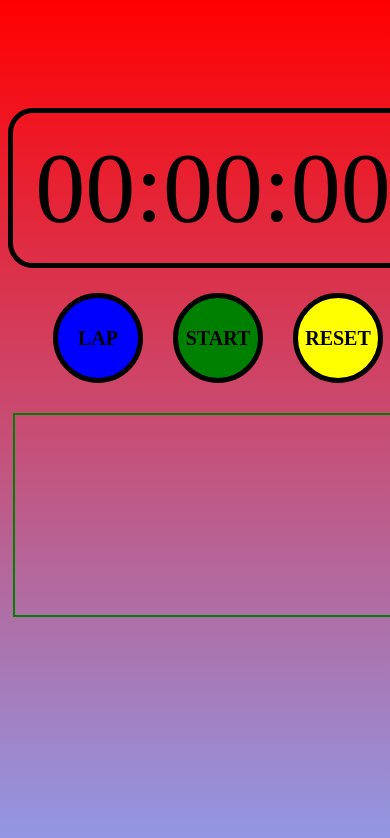
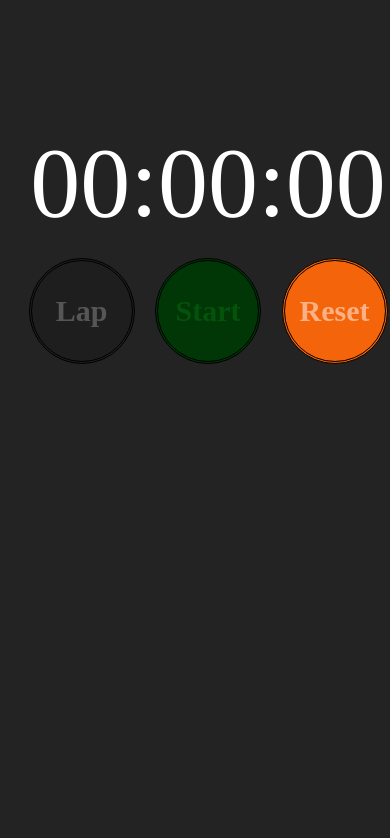
Before and after one commit to shaikwasef/stop_watch, a plain HTML site: page index.html in a window 390 px wide. Shown: the top 838 px of the page. Drawn offline with Linux system fonts and the light colour scheme.

Commit message:
iphone settings made

```diff
--- a/css/style.css
+++ b/css/style.css
@@ -1,88 +1,71 @@
 body{
-	background: linear-gradient(red, #9198e5);
+	background: #232323;
 }
 /* css for box around timer */
 #timer_box{
 	position : relative;
 	top : 100px;
+	display : flex;
+	flex-direction :column;
 	margin : auto;
-	height : 150px;
 	width : 400px;
-	border : 5px solid black;
 	border-radius : 25px;
 	font-size : 50px;
 }
 /* css for timer */
 #timer{
 	font-size : 100px;
-	position : absolute;
-	height : 150px;
-	width : 400px;
+	color : white;
 	text-align : center;
 	line-height: 150px;
 }
-/* css for start button */
-#start{
-	position : absolute;
-	top : 180px;
-	left : 160px;
-	background-color : green;
-	height : 80px;
-	width : 80px;
-	border-radius : 50%;
-	font-size : 20px;
-	text-align :center;
-	line-height: 80px;
+.row_buttons{
+	display : flex;
+	flex-direction : row;
+	justify-content: space-evenly;
+}
+
+.buttons{
 	font-weight: bold;
 	border : 5px solid black;
+	height : 100px;
+	width : 100px;
+	border-radius : 50%;
+	font-size : 30px;
+	text-align :center;
+	line-height: 100px;
 	cursor : pointer;
+	border-style : double ;
+	border-width : 3px ;
 }
-#start:hover {
-	box-shadow: 5px 5px 5px black;
+
+
+/* css for start button */
+.start{
+	background-color :#013606;
+	color : #03530B;
+}
+
+.stop{
+	background-color :#FB5557;
+	color : #FBC155;
 }
 /*css for lap button */
-#lap{
-	position : absolute;
-	top : 180px;
-	left : 40px;
-	background-color : blue;
-	height : 80px;
-	width :80px;
-	border-radius : 50%;
-	text-align :center;
-	line-height: 80px;
-	font-size : 20px;
-	font-weight: bold;
-	border : 5px solid black;
-	cursor : pointer;
+.lap{
+	background-color : #1E1E1E;
+	color:#565656;
 }
-#lap:hover {
-	box-shadow: 5px 5px 5px black;
+
+/* css for reset button*/
+.reset{
+	background-color : #F3640B;
+	color:#FBB183;
 }
-/* css for reset button*/
-#reset{
-	position : absolute;
-	top : 180px;
-	left : 280px;
-	background-color : yellow;
-	height : 80px;
-	width :80px;
-	border-radius : 50%;
-	text-align :center;
-	line-height: 80px;
-	font-size : 20px;
-	font-weight: bold;
-	border : 5px solid black;
-	cursor : pointer;
-}
-#reset:hover {
-	box-shadow: 5px 5px 5px black;
-}
+
 /* css for scroll lap*/
 .scroll_lap{
 	width : 400px;
 	height : 200px;
-	border : 2px solid green;
 	position : absolute;
 	top : 300px;
 	display : flex ;
@@ -94,11 +77,12 @@ body{
  /* css for lap list */
  .list{
  	width : 350px;
- 	height: 100px;
+ 	height: 80px;
  	text-align: center ;
- 	line-height: 100px ;
+ 	line-height: 80px ;
+ 	border-radius : 30% ;
  	border: 10px transparent;
- 	border-bottom : 10px solid black;
+ 	border-bottom : 2px solid white;
  	flex : 0 0 auto;
  }
 
--- a/index.html
+++ b/index.html
@@ -3,10 +3,13 @@
 </head>
 <body>
 	<div id="timer_box">
-		<div id="timer" ></div>
-		<div id = "start"></div>
-		<div id = "lap"></div>
-		<div id = "reset"></div>
+		<div id="timer" >00:00:00</div>
+		<div class="row_buttons">
+			<div class="buttons lap">Lap</div>
+			<div class="buttons start">Start</div>
+			<div class="buttons reset reset_hidden">Reset</div>
+		</div>
+		<div class="scroll_lap"></div>
 	</div>
 	<script src = "js/script.js"></script>
 </body>
--- a/js/script.js
+++ b/js/script.js
@@ -1,9 +1,9 @@
 // Declare targets for each element
 var timer = document.getElementById("timer");
-var start = document.getElementById("start");
-var lap = document.getElementById("lap");
-var reset = document.getElementById("reset");
-var timer_box = document.getElementById("timer_box");
+var start = document.querySelector(".start");
+var lap = document.querySelector(".lap");
+var reset = document.querySelector(".reset");
+var timer_box = document.querySelector("#timer_box");
 
 
 //Set inital counters for time
@@ -13,14 +13,6 @@ var hours = 0 ;
 var time = "00:00:00"; //set time display string to 00:00:00
 var init_time = "00:00:00"; // init-time records previous time for lap method
 
-//text to display in each block
-start.innerHTML = "START";
-lap.innerHTML = "LAP";
-reset.innerHTML = "RESET";
-
-//inital timer display
-timer.innerHTML = time;
-
 //event listener for start button - triggers clock with stopper function
 start.addEventListener("click",start_watch);
 //Event listener for lap button
@@ -28,18 +20,18 @@ lap.addEventListener("click",lap_list)
 
 //state of the start button after clicking start
 function start_state(){
-	start.innerHTML = "START";
-	start.style.backgroundColor = "green";
+	start.classList.remove("stop");
+	start.innerHTML = "Start";
 	reset.style.cursor = "pointer";
 	reset.addEventListener("click",resetter); // Now reset can be clicked to reset timer
 }
 
 // state of the start button after clicking stop
 function stop_state(){
-	start.innerHTML = "STOP";
-	start.style.backgroundColor = "RED";
+	start.classList.add("stop");
+	start.innerHTML = "Stop";
 	reset.style.cursor = "not-allowed";
-	reset.removeEventListener("click",null); // click event on reset is removed
+	reset.removeEventListener("click",resetter); // click event on reset is removed
 }
 
 //count clicks on start button
@@ -75,20 +67,16 @@ function resetter(){
 // function start_timer for setInterval
 function start_timer(){
 	var seconds_display , hours_display , minutes_display;
-
 	seconds += 1 ;
-
 	if(seconds%60 == 0){
 		minutes +=1 ;
 		seconds = 0;
 	}
-
 	if(minutes%60==0 && seconds%60 == 0){
 		hours += 1;
 		minutes = 0;
 		hours += 1;
 	}
-
 	seconds_display = "0"+ seconds.toString();
 	seconds_display = seconds_display.slice(-2);
 
@@ -102,11 +90,8 @@ function start_timer(){
 	timer.innerHTML = time;
 }
 
-//Scroll element added via Jscript
-var scroll_lap = document.createElement("div");
-timer_box.append(scroll_lap);
-scroll_lap.className = "scroll_lap";
 
+scroll_lap = document.querySelector(".scroll_lap");
 
 var time_difference ; // Value to display using lap
 var list_node = null ; // node initiated with null ,  to conduct the flow of lap times from top to bottom
@@ -114,7 +99,7 @@ var list_node = null ; // node initiated with null ,  to conduct the flow of lap
 function lap_list(){
 	var list = document.createElement("div");
 	scroll_lap.insertBefore(list,list_node); // Insert lap times from top to bottom
-	list_node = list; // reset list_node to present list
+	list_node = list; // reset list_node to present list so that next element is added in line
 	list.className = "list"; // set class name of list to list
 	time_difference =  ("00" + String(parseInt(time.slice(-8,-6) - init_time.slice(-8,-6)))).slice(-2)+ ":" + ("00" + String(parseInt(time.slice(-5,-3) - init_time.slice(-5,-3)))).slice(-2)+ ":" +("00" + String(parseInt(time.slice(-2) - init_time.slice(-2)))).slice(-2);
 	list.innerHTML =  time_difference;
```
